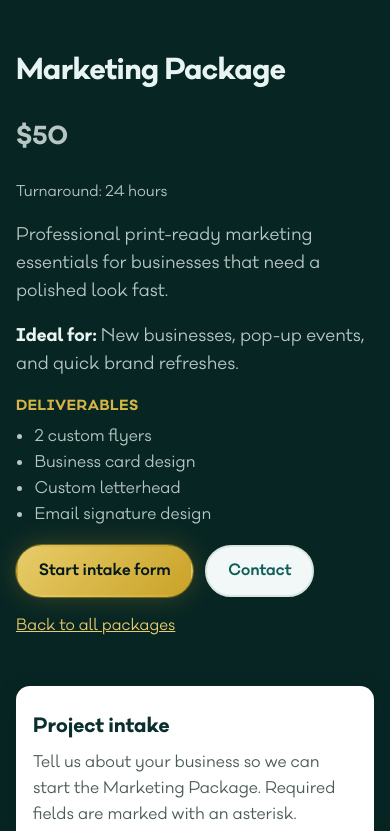
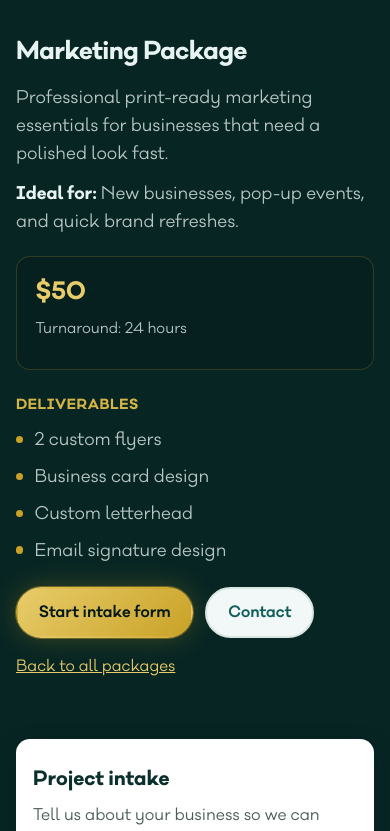
Before and after one commit to imcdon/webstar, a PHP site: page /package.php?slug=marketing in a window 390 px wide. Shown: the part 72-903 px from the top of the page. Run offline with PHP 8.4, Linux system fonts and the light colour scheme.

Commit message:
Widen package details to full section width with responsive layout.
Details use the same page span as other sections; deliverables reflow by breakpoint. Intake form width and styling unchanged.

Co-authored-by: Cursor <cursoragent@cursor.com>

```diff
--- a/library/styles.css
+++ b/library/styles.css
@@ -658,9 +658,10 @@ main {
 
 .package-page__header {
     position: static;
-    max-width: var(--prose);
-    margin: 0 auto 1.5rem;
-    padding: 0.25rem 0 1.5rem;
+    width: 100%;
+    max-width: none;
+    margin: 0 0 2rem;
+    padding: 0 0 1.75rem;
     background: transparent;
     color: var(--ink-on-dark);
     border-radius: 0;
@@ -671,12 +672,55 @@ main {
     box-shadow: none;
 }
 
-.package-page__header h1 {
-    margin: 0.65rem 0 0.35rem;
-    font-size: clamp(1.75rem, 3.5vw, 2.25rem);
-    font-weight: 700;
-    letter-spacing: -0.02em;
+.package-page__top {
+    display: grid;
+    gap: 1.25rem 2rem;
+    align-items: start;
+    margin-bottom: 1.5rem;
+}
+
+@media (min-width: 768px) {
+    .package-page__top {
+        grid-template-columns: minmax(0, 1.6fr) minmax(12rem, 0.8fr);
+    }
+}
+
+.package-page__intro .home-section__heading {
+    margin-bottom: 0.75rem;
+}
+
+.package-page__summary,
+.package-page__ideal,
+.package-page__header .package-card__meta {
+    margin: 0 0 0.75rem;
+    color: var(--ink-on-dark-muted);
+    max-width: none;
+}
+
+.package-page__ideal {
+    margin-bottom: 0;
+}
+
+.package-page__header strong {
     color: var(--ink-on-dark);
+}
+
+.package-page__facts {
+    display: flex;
+    flex-direction: column;
+    gap: 0.35rem;
+    padding: 1rem 1.15rem;
+    border: 1px solid var(--line-dark);
+    border-radius: var(--radius);
+    background: rgba(4, 25, 26, 0.35);
+}
+
+@media (min-width: 768px) {
+    .package-page__facts {
+        justify-self: end;
+        text-align: right;
+        min-width: 12rem;
+    }
 }
 
 .package-page__header a:not(.home-section__btn) {
@@ -688,18 +732,9 @@ main {
     color: var(--gold-400);
 }
 
-.package-page__header .package-card__meta,
-.package-page__header .package-card__list,
-.package-page__header p {
-    color: var(--ink-on-dark-muted);
-}
-
-.package-page__header strong {
-    color: var(--ink-on-dark);
-}
-
 .package-page__price {
-    font-size: 1.5rem;
+    margin: 0;
+    font-size: clamp(1.45rem, 3vw, 1.85rem);
     font-weight: 700;
     color: var(--gold-300);
 }
@@ -710,12 +745,49 @@ main {
 }
 
 .package-page__list-title {
-    margin: 1rem 0 0.35rem;
+    margin: 0 0 0.65rem;
     font-size: 0.85rem;
     font-weight: 700;
     letter-spacing: 0.04em;
     text-transform: uppercase;
     color: var(--gold-400);
+}
+
+.package-page__deliverables {
+    display: grid;
+    gap: 0.55rem 1.5rem;
+    margin: 0 0 0.25rem;
+    padding: 0;
+    list-style: none;
+    color: var(--ink-on-dark-muted);
+}
+
+.package-page__deliverables li {
+    position: relative;
+    padding-left: 1.15rem;
+}
+
+.package-page__deliverables li::before {
+    content: "";
+    position: absolute;
+    left: 0;
+    top: 0.55em;
+    width: 0.45rem;
+    height: 0.45rem;
+    border-radius: 50%;
+    background: var(--gold-500);
+}
+
+@media (min-width: 640px) {
+    .package-page__deliverables {
+        grid-template-columns: repeat(2, minmax(0, 1fr));
+    }
+}
+
+@media (min-width: 1024px) {
+    .package-page__deliverables {
+        grid-template-columns: repeat(3, minmax(0, 1fr));
+    }
 }
 
 .package-page__actions {
@@ -723,7 +795,7 @@ main {
     flex-wrap: wrap;
     gap: 0.75rem;
     justify-content: flex-start;
-    margin-top: 1.15rem;
+    margin-top: 1.35rem;
     text-align: left;
 }
 
--- a/package.php
+++ b/package.php
@@ -28,17 +28,26 @@ include __DIR__ . '/library/layout-start.php';
             <?php if ($featured) : ?>
                 <span class="package-card__badge"><?php echo webstar_h((string) $package['badge']); ?></span>
             <?php endif; ?>
-            <h1><?php echo webstar_h($package['title']); ?></h1>
-            <p class="package-page__price"><?php echo webstar_h($package['price']); ?></p>
-            <p class="package-card__meta">Turnaround: <?php echo webstar_h($package['turnaround']); ?></p>
-            <p><?php echo webstar_h($package['summary']); ?></p>
-            <p><strong>Ideal for:</strong> <?php echo webstar_h($package['ideal_for']); ?></p>
+
+            <div class="package-page__top">
+                <div class="package-page__intro">
+                    <h1 class="home-section__heading"><?php echo webstar_h($package['title']); ?></h1>
+                    <p class="package-page__summary"><?php echo webstar_h($package['summary']); ?></p>
+                    <p class="package-page__ideal"><strong>Ideal for:</strong> <?php echo webstar_h($package['ideal_for']); ?></p>
+                </div>
+                <div class="package-page__facts">
+                    <p class="package-page__price"><?php echo webstar_h($package['price']); ?></p>
+                    <p class="package-card__meta">Turnaround: <?php echo webstar_h($package['turnaround']); ?></p>
+                </div>
+            </div>
+
             <h2 class="package-page__list-title">Deliverables</h2>
-            <ul class="package-card__list">
+            <ul class="package-page__deliverables">
                 <?php foreach ($package['includes'] as $item) : ?>
                     <li><?php echo webstar_h($item); ?></li>
                 <?php endforeach; ?>
             </ul>
+
             <div class="package-page__actions">
                 <a class="home-section__btn home-section__btn--primary" href="#intake">Start intake form</a>
                 <a class="home-section__btn home-section__btn--secondary" href="contact.php">Contact</a>
```
